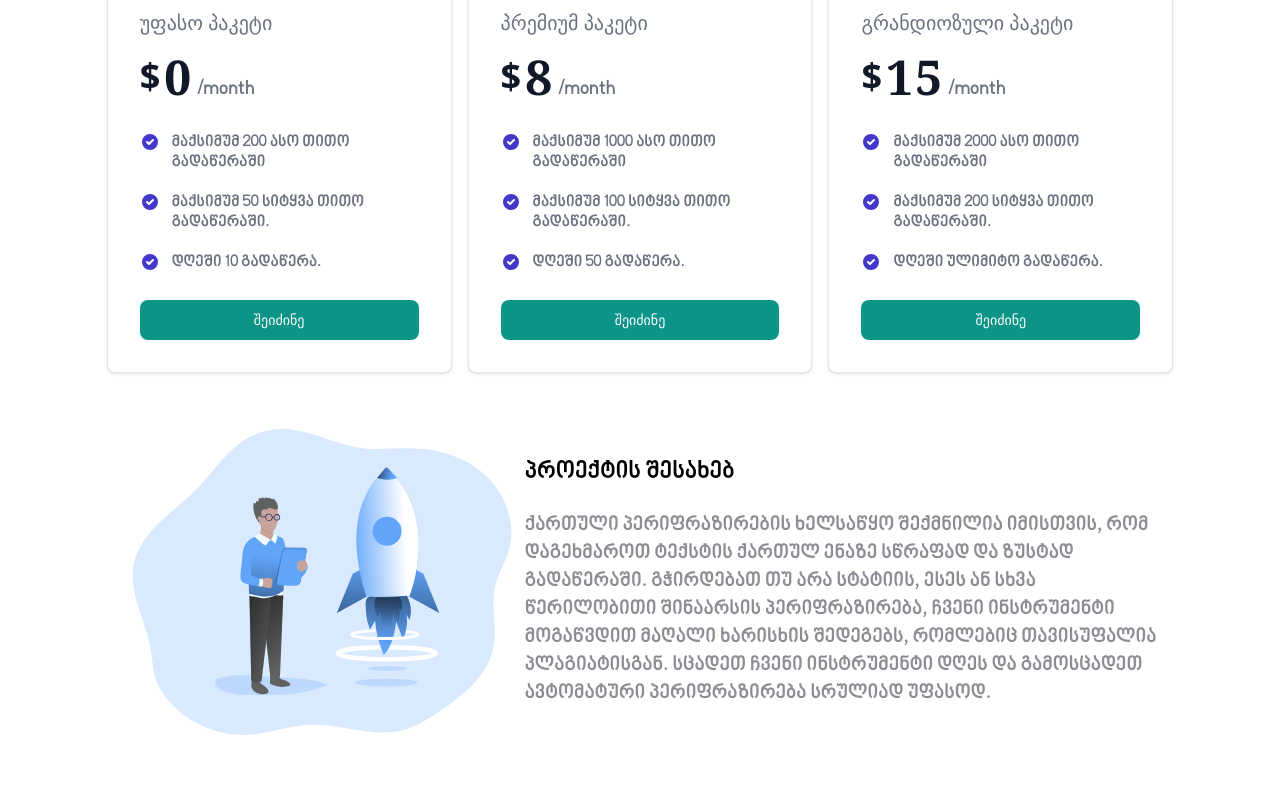
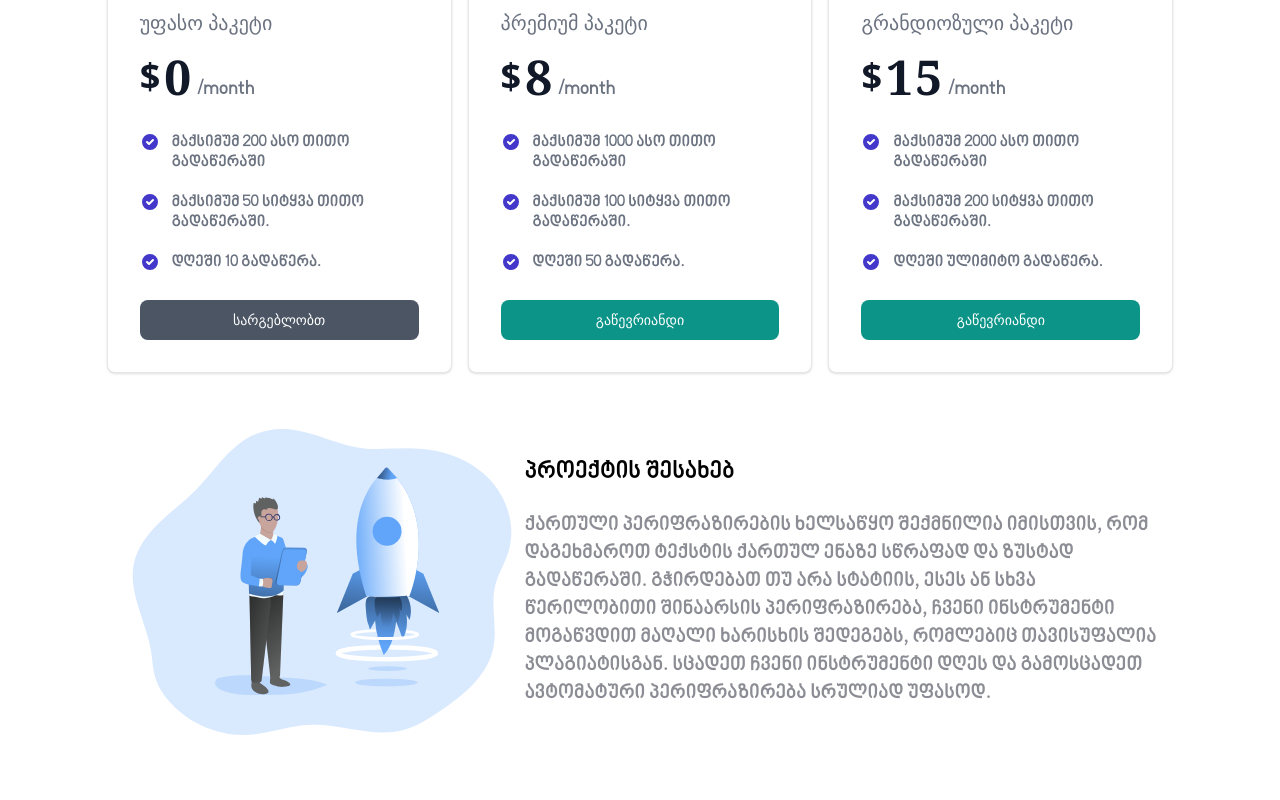
Before and after one commit to Vashakmadze/GeoParaphrase, a React (Vite) app: page / in a window 1280 px wide. Shown: the part 658-1458 px from the top of the page. Built offline with nearby package versions, Linux system fonts and the light colour scheme.

Commit message:
changed styling of price cards and content

```diff
--- a/src/components/PriceCard.jsx
+++ b/src/components/PriceCard.jsx
@@ -96,13 +96,20 @@
 					</span>
 				</li> */}
 			</ul>
-			<button
-				onClick={buy}
-				type="button"
-				className="text-white bg-teal-600 hover:bg-teal-700 focus:ring-4 focus:outline-none focus:ring-blue-200 font-medium rounded-lg text-sm px-5 py-2.5 inline-flex justify-center w-full text-center">
-				შეიძინე
-				{/* გაწევრიანდი */}
-			</button>
+			{data.price === 0 ? (
+				<button
+					type="button"
+					className="text-white bg-gray-600 hover:bg-gray-700 focus:ring-4 focus:outline-none focus:ring-blue-200 font-medium rounded-lg text-sm px-5 py-2.5 inline-flex justify-center w-full text-center">
+					სარგებლობთ
+				</button>
+			) : (
+				<button
+					onClick={buy}
+					type="button"
+					className="text-white bg-teal-600 hover:bg-teal-700 focus:ring-4 focus:outline-none focus:ring-blue-200 font-medium rounded-lg text-sm px-5 py-2.5 inline-flex justify-center w-full text-center">
+					გაწევრიანდი
+				</button>
+			)}
 		</div>
 	);
 }
```
